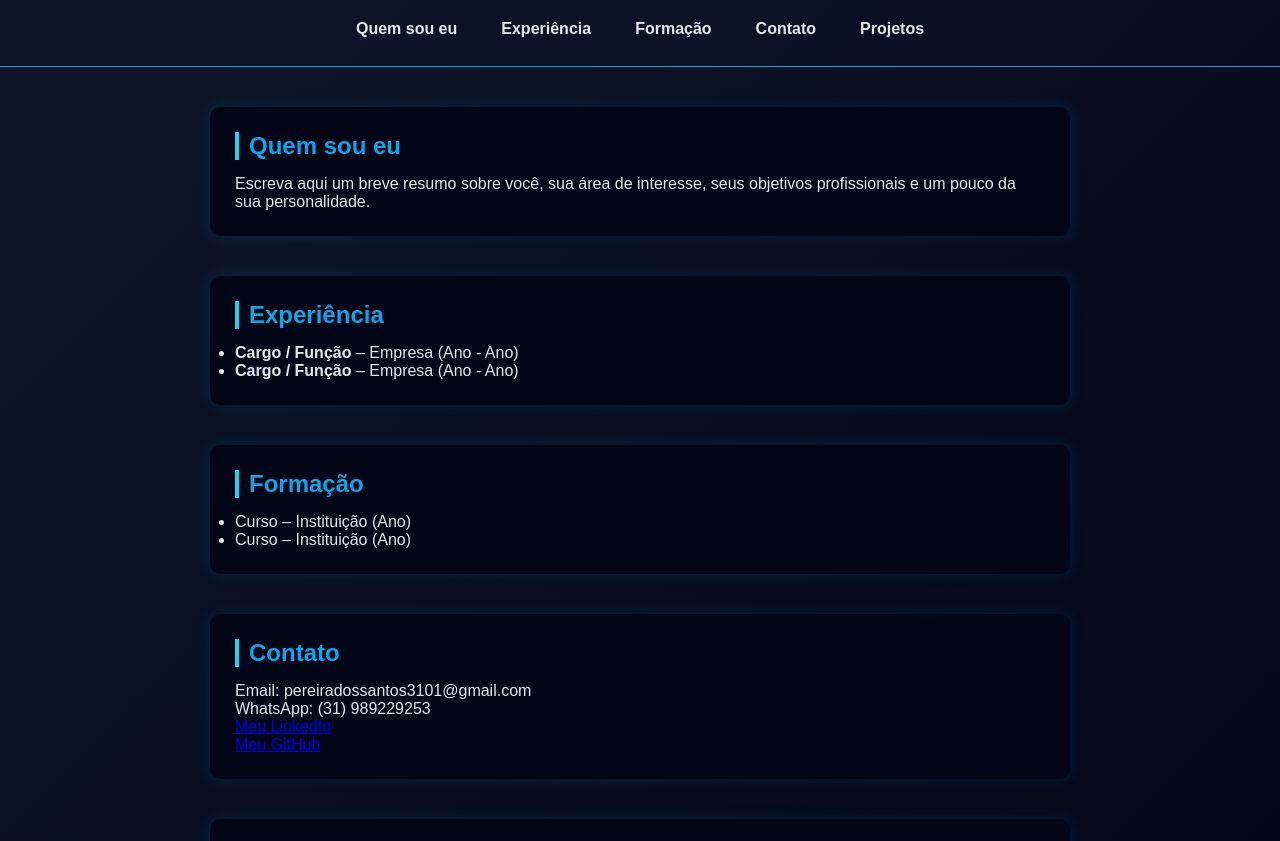
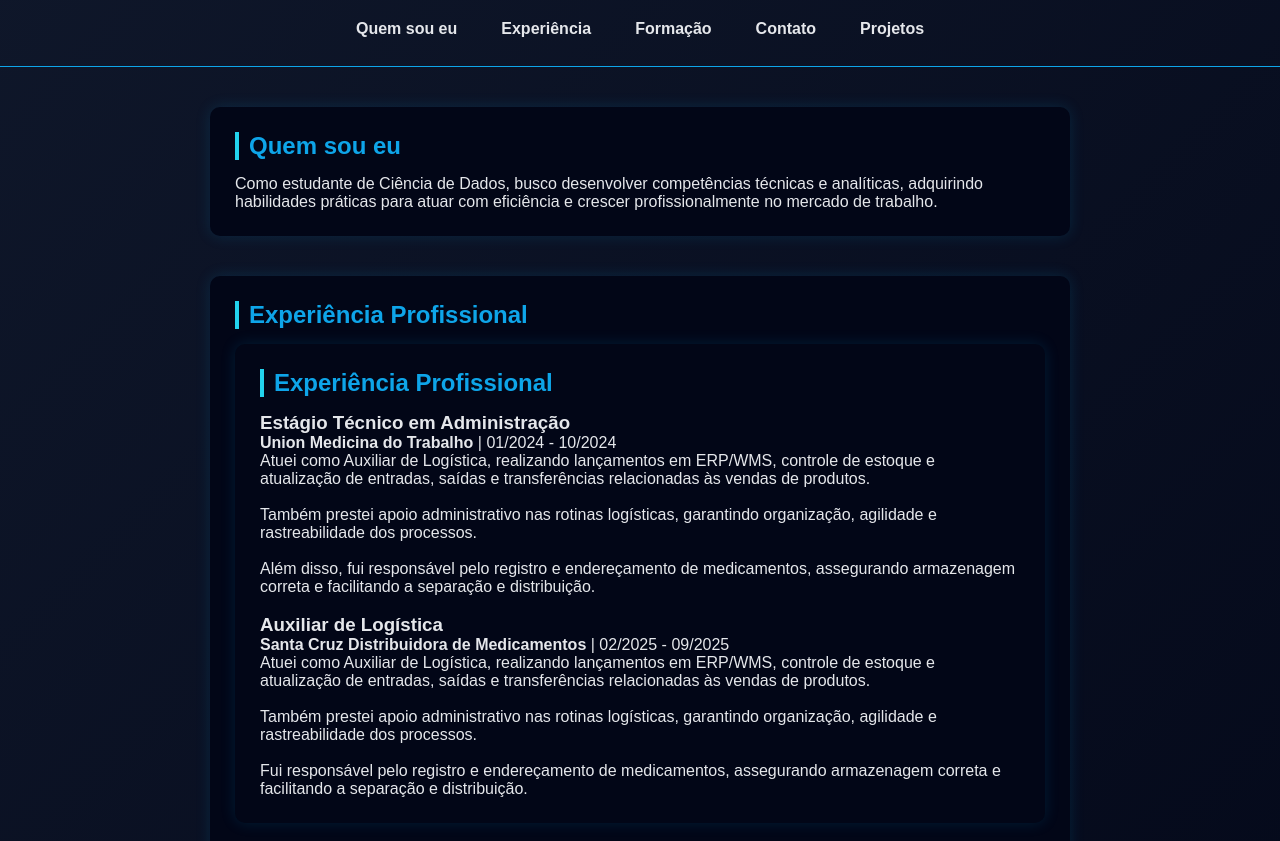
Before and after one commit to PereiraLuizDS/Portif-lio-Luiz-, a plain HTML site: page index.html in a window 1280 px wide. Shown: the part 60-901 px from the top of the page. Drawn offline with Linux system fonts and the light colour scheme.

Commit message:
UP portifólio.

```diff
--- a/index.html
+++ b/index.html
@@ -119,28 +119,64 @@
             <h2>Quem sou eu</h2>
             <p>
                 <!-- (edite aqui) -->
-                Escreva aqui um breve resumo sobre você, sua área de interesse,
-                seus objetivos profissionais e um pouco da sua personalidade.
+               Como estudante de Ciência de Dados, busco desenvolver competências técnicas e analíticas,
+            adquirindo habilidades práticas para atuar com eficiência e crescer profissionalmente no mercado
+            de trabalho.
+
             </p>
         </section>
 
-        <!-- EXPERIÊNCIA -->
-        <section id="experiencia">
-            <h2>Experiência</h2>
-            <ul>
-                <!-- (edite aqui) -->
-                <li><strong>Cargo / Função</strong> – Empresa (Ano - Ano)</li>
-                <li><strong>Cargo / Função</strong> – Empresa (Ano - Ano)</li>
-            </ul>
-        </section>
+       <section id="experiencia">
+    <h2>Experiência Profissional</h2>
+
+    <section id="experiencia">
+    <h2>Experiência Profissional</h2>
+
+    <!-- Experiência 1 -->
+    <div>
+        <h3>Estágio Técnico em Administração</h3>
+        <p><strong>Union Medicina do Trabalho</strong> | 01/2024 - 10/2024</p>
+        <p>
+            Atuei como Auxiliar de Logística, realizando lançamentos em ERP/WMS,
+            controle de estoque e atualização de entradas, saídas e transferências
+            relacionadas às vendas de produtos.<br><br>
+
+            Também prestei apoio administrativo nas rotinas logísticas,
+            garantindo organização, agilidade e rastreabilidade dos processos.<br><br>
+
+            Além disso, fui responsável pelo registro e endereçamento de medicamentos,
+            assegurando armazenagem correta e facilitando a separação e distribuição.
+        </p>
+    </div>
+
+    <br>
+
+    <!-- Experiência 2 -->
+    <div>
+        <h3>Auxiliar de Logística</h3>
+        <p><strong>Santa Cruz Distribuidora de Medicamentos</strong> | 02/2025 - 09/2025</p>
+        <p>
+            Atuei como Auxiliar de Logística, realizando lançamentos em ERP/WMS,
+            controle de estoque e atualização de entradas, saídas e transferências
+            relacionadas às vendas de produtos.<br><br>
+
+            Também prestei apoio administrativo nas rotinas logísticas,
+            garantindo organização, agilidade e rastreabilidade dos processos.<br><br>
+
+            Fui responsável pelo registro e endereçamento de medicamentos,
+            assegurando armazenagem correta e facilitando a separação e distribuição.
+        </p>
+    </div>
+
+</section>
 
         <!-- FORMAÇÃO -->
         <section id="formacao">
             <h2>Formação</h2>
             <ul>
                 <!-- (edite aqui) -->
-                <li>Curso – Instituição (Ano)</li>
-                <li>Curso – Instituição (Ano)</li>
+                <li>Tecnico em Administração (2024) </li>
+                <li>Ciência de Dados- PUC MINAS (2° Período)</li>
             </ul>
         </section>
 
@@ -177,7 +213,7 @@
 
     <!-- RODAPÉ -->
     <footer>
-        © 2026 - Meu Portfólio <!-- (edite aqui) -->
+        © 2026 - Luiz Otávio <!-- (edite aqui) -->
     </footer>
 
 </body>
```
